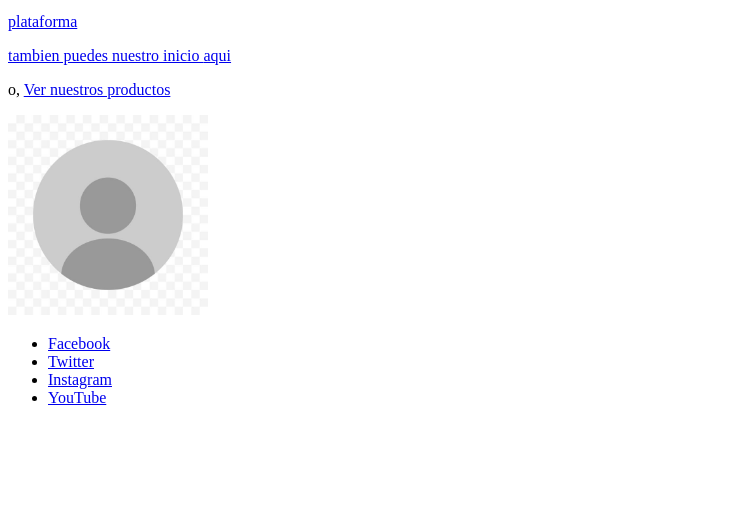
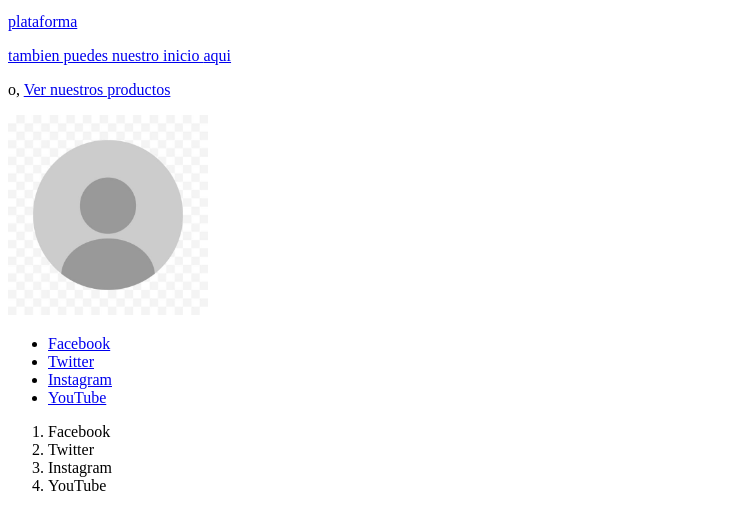
Before and after one commit to AitsuYuyu/AitsuYuyu.github.io, a plain HTML site: page contactenos.html in a window 1280 px wide. Shown: the part 119-648 px from the top of the page, without its empty margins (0-729 px from the left). Drawn offline with Linux system fonts and the light colour scheme.

Commit message:
:lipstick: :fix: se agrega contenido sobre las listas organizadas

```diff
--- a/contactenos.html
+++ b/contactenos.html
@@ -24,12 +24,20 @@
 -->
     <img src="/Resources/imagePicture.jpg" alt="imagen de perfil" width="200" height="200">
 
-
+    <!-- listas desorganizadas-->
     <ul>
         <li><a href="https://www.facebook.com/MINTICColombia">Facebook</a></li>
         <li><a href="https://twitter.com/minTIC">Twitter</a></li>
         <li><a href="https://www.instagram.com/min_tic/">Instagram</a></li>
         <li><a href="https://www.youtube.com/user/MinTICColombia">YouTube</a></li>
     </ul>
+    <!-- listas organizadas-->
+    <ol>
+        <li>Facebook</li>
+        <li>Twitter</li>
+        <li>Instagram</li>
+        <li>YouTube</li>
+    </ol>
+
 </body>
 </html>
```
